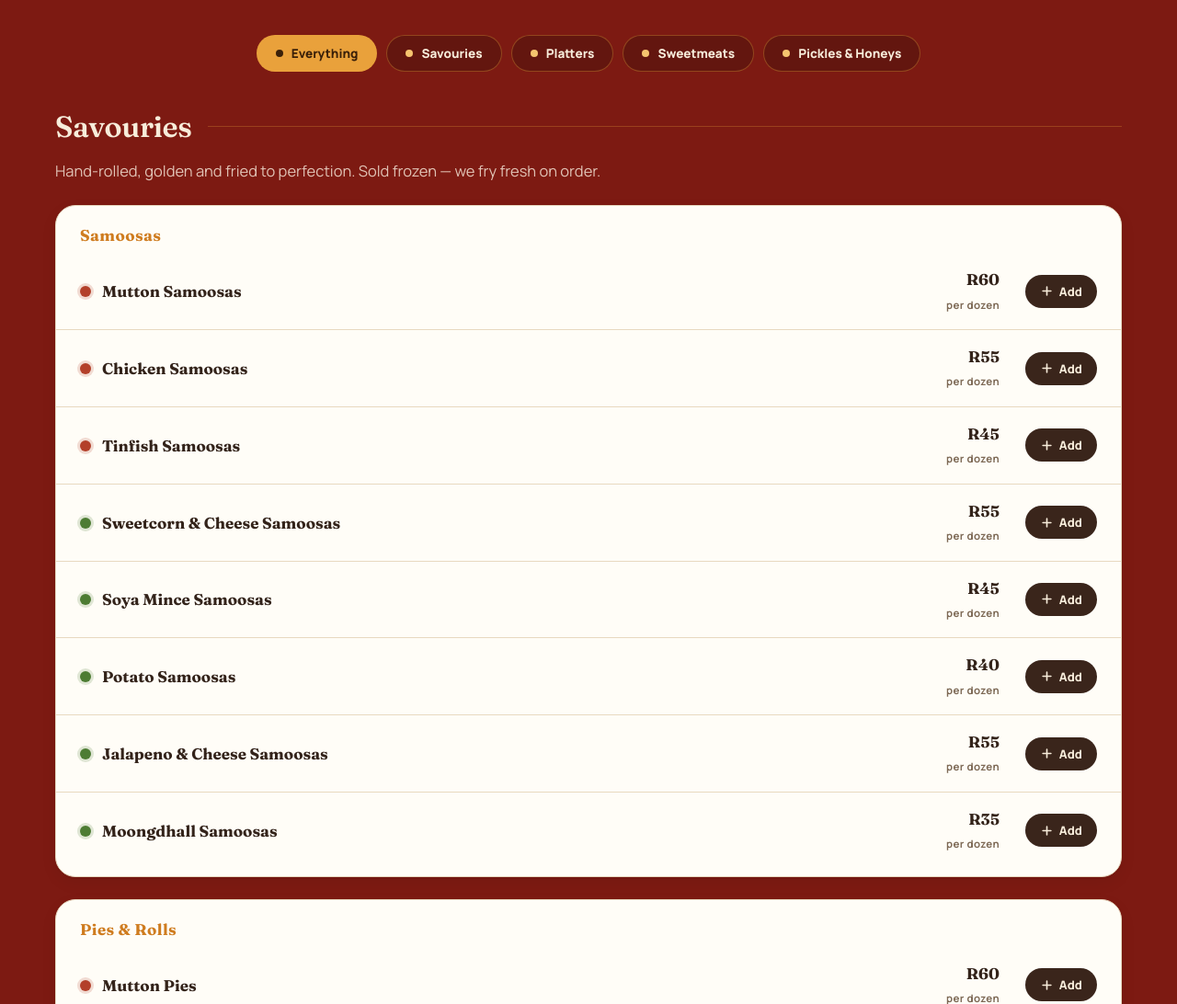
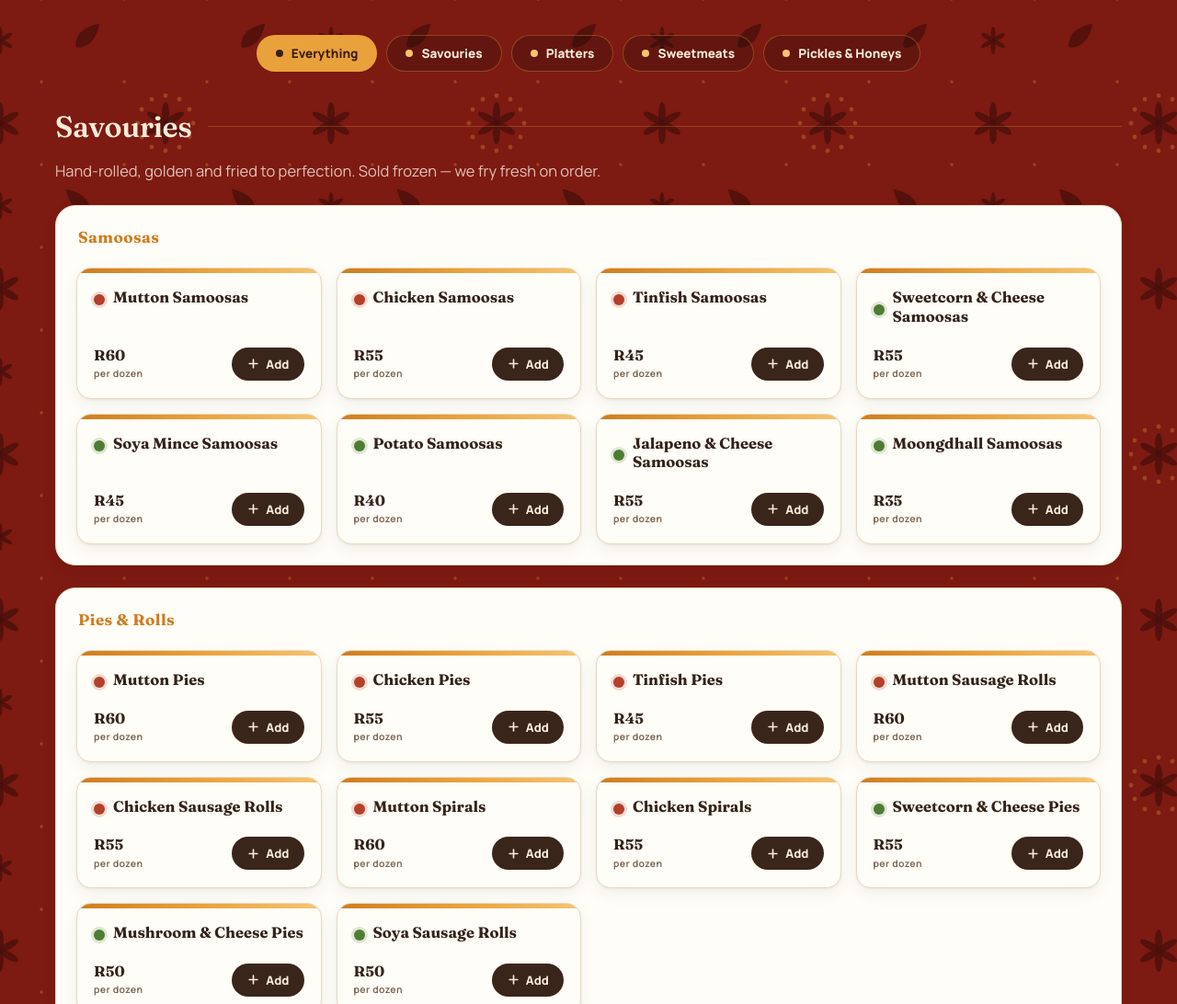
Before and after one commit to sudobreakstuff/banu-ritas-savouries, a plain HTML site: page index.html in a window 1280 px wide. Shown: the part 1126-2218 px from the top of the page at 92% size. Drawn offline with nearby package versions, Linux system fonts and the light colour scheme.

Commit message:
Menu cards: Mr D-style vertical tiles, mehndi background, fix broken links

```diff
--- a/css/style.css
+++ b/css/style.css
@@ -37,12 +37,15 @@
   --body: "Manrope", system-ui, -apple-system, sans-serif;
 
   --nav-h: 72px;
+  --mehndi: url("../assets/images/mehndi-pattern.svg");
 }
 
 * { margin: 0; padding: 0; box-sizing: border-box; }
 html { scroll-behavior: smooth; }
 body {
-  background: var(--bg);
+  background-color: var(--bg);
+  background-image: var(--mehndi);
+  background-repeat: repeat;
   color: var(--ink);
   font-family: var(--body);
   line-height: 1.6;
@@ -109,7 +112,11 @@ button { font-family: inherit; cursor: pointer; }
 .kicker::before { content: ""; width: 32px; height: 2px; border-radius: 2px; background: var(--marigold); }
 h1, h2, h3, .display { font-family: var(--display); font-weight: 600; line-height: 1.1; letter-spacing: -0.4px; }
 .section { padding: 92px 0; position: relative; }
-.section.alt { background: var(--bg2); }
+.section.alt {
+  background-color: var(--bg2);
+  background-image: var(--mehndi);
+  background-repeat: repeat;
+}
 .section-title { font-size: clamp(28px, 4vw, 42px); margin-bottom: 14px; color: var(--cream-on-dark); }
 .section-title .accent { color: var(--gold); font-style: italic; }
 .section-lead { color: rgba(253, 242, 227, .78); font-size: 16.5px; max-width: 640px; margin-bottom: 42px; }
@@ -245,29 +252,34 @@ h1, h2, h3, .display { font-family: var(--display); font-weight: 600; line-heigh
 .menu-cat-head h3 { font-size: clamp(24px, 3vw, 32px); color: var(--cream-on-dark); }
 .menu-cat-head .rule { flex: 1; height: 1px; background: rgba(233,161,59,.28); }
 
-/* typographic group panel */
+/* group panel with card grid (Mr D-style vertical tiles) */
 .m-panel {
   background: var(--surface); border: 1px solid var(--border); border-radius: var(--radius-lg);
   box-shadow: var(--shadow-sm); margin-bottom: 24px; overflow: hidden;
 }
-.m-panel-head { padding: 18px 26px 0; }
+.m-panel-head { padding: 20px 24px 4px; }
 .m-panel-head h4 { font-family: var(--display); font-size: 17px; color: var(--marigold-deep); letter-spacing: .4px; }
-.m-panel-body { padding: 6px 0 8px; }
+.m-grid {
+  display: grid; grid-template-columns: repeat(auto-fill, minmax(248px, 1fr));
+  gap: 16px; padding: 16px 22px 22px;
+}
 
-.m-row {
-  display: grid; grid-template-columns: 1fr auto; gap: 18px; align-items: center;
-  padding: 15px 26px; border-top: 1px solid var(--border);
+.m-card {
+  position: relative; display: flex; flex-direction: column;
+  background: var(--surface); border: 1px solid var(--border); border-radius: var(--radius);
+  overflow: hidden; box-shadow: var(--shadow-sm);
+  transition: transform .2s ease, box-shadow .25s ease, border-color .25s ease;
 }
-.m-row:first-child { border-top: none; }
-.m-row-main { display: flex; align-items: flex-start; gap: 12px; min-width: 0; }
-.m-row-text { min-width: 0; }
-.m-row-name { font-family: var(--display); font-weight: 700; font-size: 17px; color: var(--ink); line-height: 1.25; }
-.m-row-desc { font-size: 13px; color: var(--muted); margin-top: 3px; line-height: 1.5; }
-.m-row-right { display: flex; align-items: center; gap: 18px; }
-.m-row-price { text-align: right; }
-.m-row-price b { font-family: var(--display); font-size: 17px; color: var(--ink); display: block; }
-.m-row-price small { font-size: 11.5px; color: var(--muted); font-weight: 700; letter-spacing: .4px; }
-.m-row-ctrl { min-width: 88px; display: flex; justify-content: flex-end; }
+.m-card:hover { transform: translateY(-4px); box-shadow: var(--shadow-md); border-color: var(--border-2); }
+.m-card-top { height: 5px; background: linear-gradient(90deg, var(--marigold-deep), var(--marigold), var(--gold)); }
+.m-card-body { padding: 16px 18px 18px; display: flex; flex-direction: column; gap: 7px; flex: 1; }
+.m-card-head { display: flex; align-items: center; gap: 9px; }
+.m-card-name { font-family: var(--display); font-weight: 700; font-size: 16.5px; color: var(--ink); line-height: 1.25; }
+.m-card-desc { font-size: 12.5px; color: var(--muted); line-height: 1.5; flex: 1; min-height: 0; }
+.m-card-foot { margin-top: 8px; display: flex; align-items: center; justify-content: space-between; gap: 12px; }
+.m-card-price b { font-family: var(--display); font-size: 16px; color: var(--ink); display: block; line-height: 1.2; }
+.m-card-price small { font-size: 10.5px; color: var(--muted); font-weight: 700; letter-spacing: .4px; display: block; margin-top: 2px; }
+.m-card-ctrl { flex: none; }
 
 /* veg / non-veg marker */
 .veg-dot { width: 12px; height: 12px; border-radius: 50%; margin-top: 5px; flex: none; }
@@ -654,10 +666,14 @@ table.hub-table { width: 100%; border-collapse: collapse; font-size: 14px; min-w
 @media (max-width: 560px) {
   :root { --nav-h: 64px; }
   .section { padding: 68px 0; }
-  .m-row { gap: 12px; padding: 14px 18px; }
-  .m-panel-head { padding: 16px 18px 0; }
-  .m-row-right { gap: 12px; }
-  .m-row-price small { display: none; }
+  .m-panel-head { padding: 16px 16px 2px; }
+  .m-grid { grid-template-columns: 1fr 1fr; gap: 12px; padding: 12px 14px 16px; }
+  .m-card-body { padding: 12px 14px 14px; gap: 6px; }
+  .m-card-name { font-size: 14.5px; }
+  .m-card-desc { font-size: 11.5px; }
+  .m-card-foot { flex-direction: column; align-items: stretch; gap: 9px; }
+  .m-card-ctrl .add-btn, .m-card-ctrl .request-link { width: 100%; justify-content: center; }
+  .m-card-ctrl .stepper { width: 100%; justify-content: space-between; }
   .story-frame { inset: -10px; }
   #wa-float { width: 52px; height: 52px; right: 16px; bottom: 16px; }
 }
--- a/index.html
+++ b/index.html
@@ -165,7 +165,7 @@
         <h3>Call or WhatsApp</h3>
         <p><strong id="vc-phone"></strong> — Banu Rita</p>
         <p class="vc-sub" id="vc-phone2"></p>
-        <span class="vc-link" id="vc-wa" href="#">Message us on WhatsApp <svg viewBox="0 0 24 24" fill="none" stroke="currentColor" stroke-width="2.2" stroke-linecap="round" stroke-linejoin="round"><path d="M5 12h14M13 6l6 6-6 6"/></svg></span>
+        <a class="vc-link" id="vc-wa" href="#">Message us on WhatsApp <svg viewBox="0 0 24 24" fill="none" stroke="currentColor" stroke-width="2.2" stroke-linecap="round" stroke-linejoin="round"><path d="M5 12h14M13 6l6 6-6 6"/></svg></a>
       </div>
     </div>
   </div>
--- a/js/app.js
+++ b/js/app.js
@@ -100,22 +100,23 @@
     return groups;
   }
 
-  function menuRowHTML(item) {
+  function cardHTML(item) {
     var priceHTML = item.price == null
       ? "<b>On request</b>"
       : "<b>" + fmt(item.price) + "</b>" + (item.unit ? "<small>" + esc(item.unit) + "</small>" : "");
     return (
-      '<div class="m-row" data-id="' + esc(item.id) + '">' +
-        '<div class="m-row-main">' +
-          '<span class="veg-dot ' + (item.veg ? "veg" : "nonveg") + '" title="' + (item.veg ? "Vegetarian" : "Contains meat") + '"></span>' +
-          '<div class="m-row-text">' +
-            '<div class="m-row-name">' + esc(item.name) + "</div>" +
-            (item.desc ? '<div class="m-row-desc">' + esc(item.desc) + "</div>" : "") +
+      '<div class="m-card" data-id="' + esc(item.id) + '">' +
+        '<div class="m-card-top"></div>' +
+        '<div class="m-card-body">' +
+          '<div class="m-card-head">' +
+            '<span class="veg-dot ' + (item.veg ? "veg" : "nonveg") + '" title="' + (item.veg ? "Vegetarian" : "Contains meat") + '"></span>' +
+            '<h4 class="m-card-name">' + esc(item.name) + "</h4>" +
           "</div>" +
-        "</div>" +
-        '<div class="m-row-right">' +
-          '<div class="m-row-price">' + priceHTML + "</div>" +
-          '<div class="m-row-ctrl" data-foot></div>' +
+          '<p class="m-card-desc">' + (item.desc ? esc(item.desc) : "") + "</p>" +
+          '<div class="m-card-foot">' +
+            '<div class="m-card-price">' + priceHTML + "</div>" +
+            '<div class="m-card-ctrl" data-foot></div>' +
+          "</div>" +
         "</div>" +
       "</div>"
     );
@@ -151,10 +152,10 @@
   }
 
   function syncCards() {
-    $all(".m-row").forEach(function (row) {
-      var footEl = $("[data-foot]", row);
+    $all(".m-card").forEach(function (card) {
+      var footEl = $("[data-foot]", card);
       if (!footEl) return;
-      var item = B.itemById(row.dataset.id);
+      var item = B.itemById(card.dataset.id);
       if (item) renderFoot(item, footEl);
     });
   }
@@ -169,8 +170,8 @@
       var groups = groupItems(cat);
       Object.keys(groups).forEach(function (g) {
         html +=
-          '<div class="m-panel"><div class="m-panel-head"><h4>' + esc(g) + "</h4></div><div class=\"m-panel-body\">" +
-            groups[g].map(menuRowHTML).join("") +
+          '<div class="m-panel"><div class="m-panel-head"><h4>' + esc(g) + "</h4></div><div class=\"m-grid\">" +
+            groups[g].map(cardHTML).join("") +
           "</div></div>";
       });
       html += "</div>";
@@ -381,6 +382,18 @@
       a.addEventListener("click", function () { $("#nav-links").classList.remove("open"); });
     });
 
+    /* nav links that target a category (e.g. #platters) filter the menu + scroll */
+    $all("#nav-links a[href^='#']").forEach(function (a) {
+      a.addEventListener("click", function (e) {
+        var target = a.getAttribute("href").slice(1);
+        if (target && B.categories.some(function (c) { return c.id === target; })) {
+          e.preventDefault();
+          setFilter(target);
+          window.scrollTo({ top: $("#menu").offsetTop - 70, behavior: "smooth" });
+        }
+      });
+    });
+
     /* scroll nav + active link */
     var sections = ["menu", "how", "story", "visit"];
     window.addEventListener("scroll", function () {
```
Also changed, not shown: assets/images/mehndi-pattern.svg (added).
